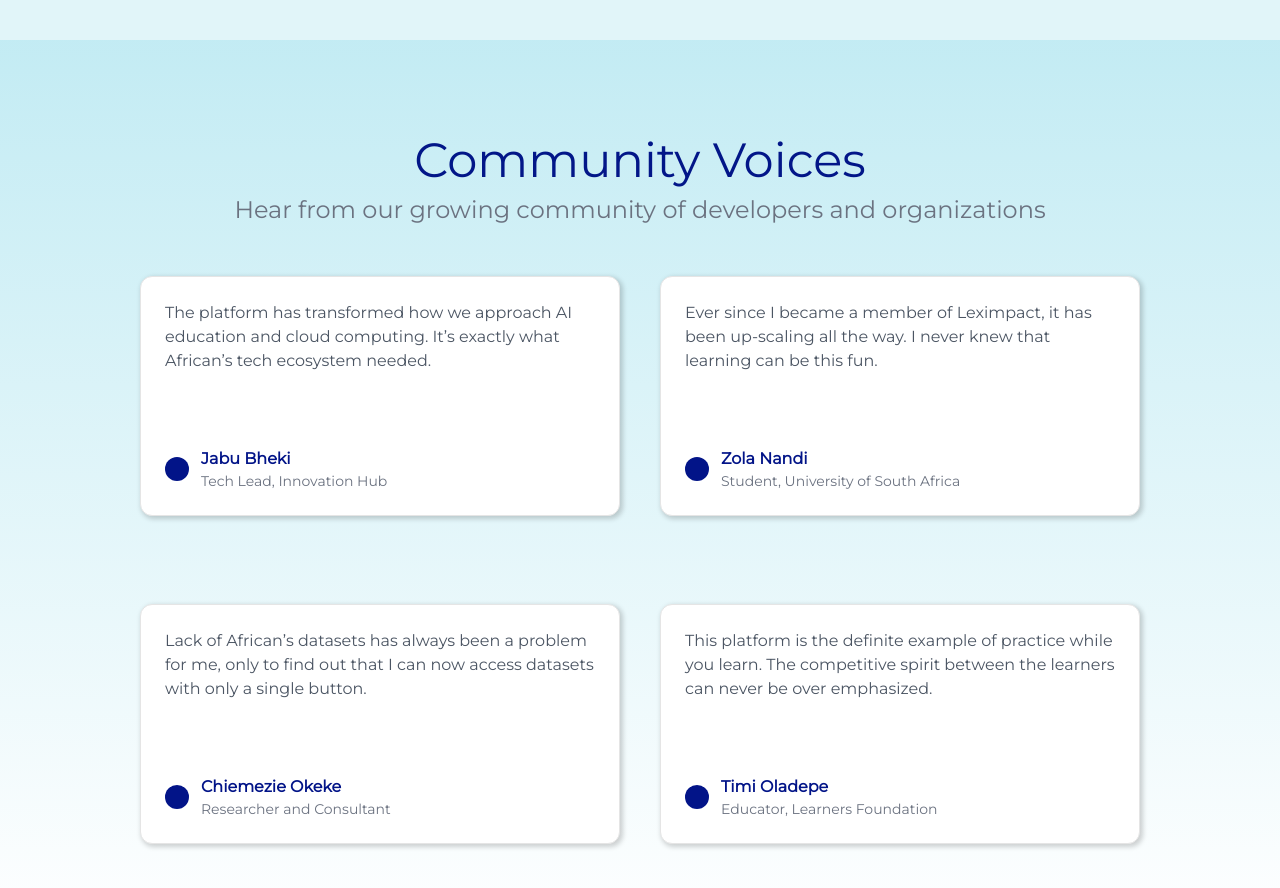
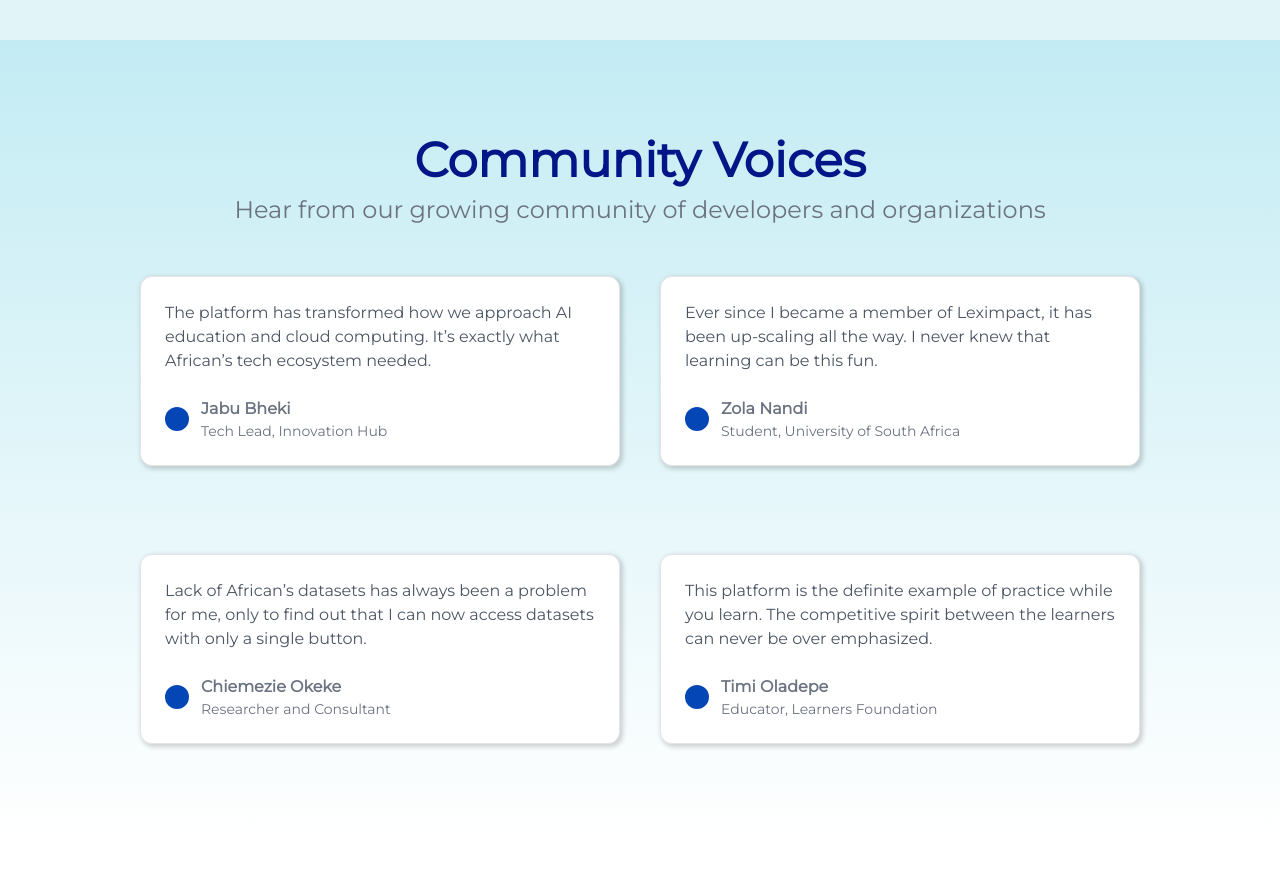
Before and after one commit to mosnyik/leximpact, a Next.js app: page / in a window 1280 px wide. Shown: the part 1500-2388 px from the top of the page. After the commit the page ends 2340 px from the top, so only its background shows below. Built offline with nearby package versions, Linux system fonts and the light colour scheme.

Commit message:
feat(comvoices):testimonial updated dynamically

```diff
--- a/components/CommunityVoicesSection.tsx
+++ b/components/CommunityVoicesSection.tsx
@@ -26,37 +26,13 @@ export default function CommunityVoicesSection() {
   return (
     <section className="py-24 px-6 bg-gradient-to-b from-heroStrong  to-[#FFFFFF]">
       <div className="text-center">
-        <h2 className="text-5xl font-medium font-montserrat text-primary">
+        <h2 className="text-3xl md:text-5xl font-semibold font-montserrat text-primary">
           Community Voices
         </h2>
         <p className="text-[24px] font-normal font-montserrat text-[#6B7280] mt-2">
           Hear from our growing community of developers and organizations
         </p>
       </div>
-
-      {/* <div className="flex flex-wrap justify-center gap-10">
-        <TestimonialCard
-          text="The platform has transformed how we approach AI education and cloud computing. It’s exactly what African’s tech ecosystem needed."
-          name="Jabu Bheki"
-          role="Tech Lead, Innovation Hub"
-        />
-        <TestimonialCard
-          text="Ever since I became a member of Leximpact, it has been up-scaling all the way. I never knew that learning can be this fun."
-          name="Zola Nandi"
-          role="Student, University of South Africa"
-        />
-        <TestimonialCard
-          text="Lack of African’s datasets has always been a problem for me, only to find out that I can now access datasets with only a single button."
-          name="Chiemezie Okeke"
-          role="Researcher and Consultant"
-        />
-        <TestimonialCard
-          text="This platform is the definite example of practice while you learn. The competitive spirit between the learners can never be over emphasized."
-          name="Timi Oladepe"
-          role="Educator, Learners Foundation"
-        />
-      </div> */}
-
       <div className="flex flex-wrap justify-center gap-10">
         {testimonials.map((testimonial, index) => (
           <TestimonialCard
--- a/components/TestimonialCard.tsx
+++ b/components/TestimonialCard.tsx
@@ -11,13 +11,13 @@ export default function TestimonialCard({
 }: TestimonialCardProps) {
   return (
     <div
-      className={`w-[480px] h-[240px] bg-white rounded-[12px] shadow-[2px_2px_5px_1px_rgba(0,0,0,0.18)] p-6 mt-12 flex flex-col justify-between border`}
+      className={`max-w-[480px] max-h-60 bg-white rounded-[12px] shadow-[2px_2px_5px_1px_rgba(0,0,0,0.18)] p-6 mt-12 flex flex-col justify-center border`}
     >
-      <p className="text-[#4B5563] text-base font-montserrat">{text}</p>
-      <div className="flex items-center gap-3 mt-4">
-        <div className="w-6 h-6 bg-[#021488] rounded-full" />
+      <p className="text-[#4B5563]  text-base font-montserrat mb-6">{text}</p>
+      <div className="flex items-center gap-3">
+        <div className="w-6 h-6 bg-[#0546B6] rounded-full" />
         <div>
-          <p className="text-[#021488] font-semibold font-montserrat">{name}</p>
+          <p className="text-[#6B7280] font-semibold font-montserrat">{name}</p>
           <p className="text-sm text-[#6B7280] font-montserrat">{role}</p>
         </div>
       </div>
```
